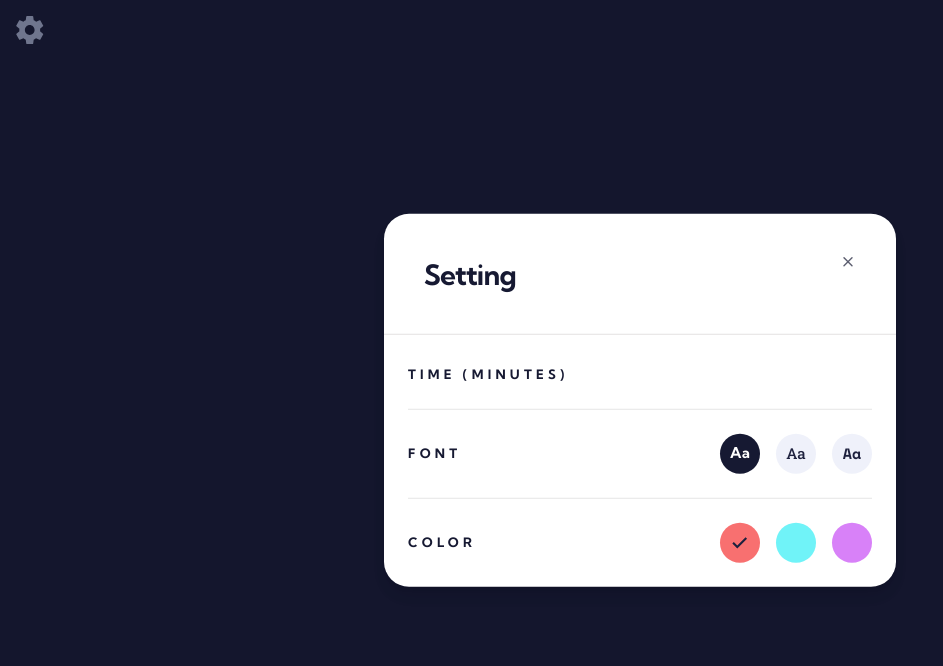
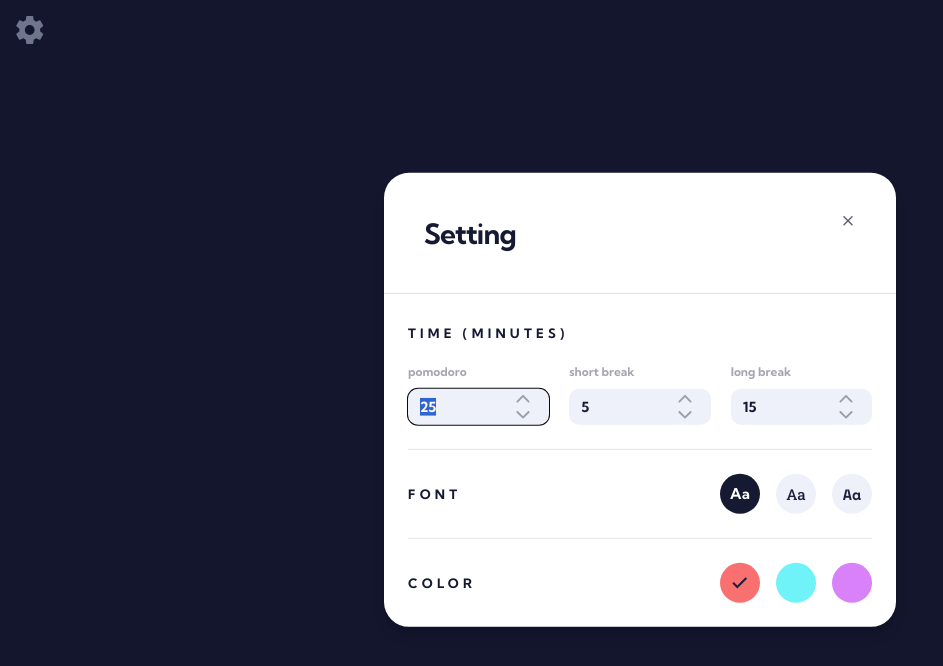
Before and after one commit to tatasadi/pomodoro-app, a Next.js app: page / in a window 1280 px wide. Both pictures are taken after a click on the button 30 px from the left and 30 px from the top of the page. Shown: the top 666 px of the page, without its empty margins (0-943 px from the left). Built offline with nearby package versions, Linux system fonts and the light colour scheme.

Commit message:
set times

```diff
--- a/app/globals.css
+++ b/app/globals.css
@@ -69,4 +69,9 @@ body {
 	body {
 		@apply bg-background text-foreground;
 	}
+	input[type='number']::-webkit-inner-spin-button,
+	input[type='number']::-webkit-outer-spin-button {
+		-webkit-appearance: none;
+		margin: 0;
+	}
 }
--- a/app/setting-context.tsx
+++ b/app/setting-context.tsx
@@ -8,6 +8,10 @@ interface SettingContextType {
 	setFont: React.Dispatch<React.SetStateAction<string>>
 	color: string
 	setColor: React.Dispatch<React.SetStateAction<string>>
+	times: { pomodoro: number; shortBreak: number; longBreak: number }
+	setTimes: React.Dispatch<
+		React.SetStateAction<{ pomodoro: number; shortBreak: number; longBreak: number }>
+	>
 }
 
 const SettingContext = createContext<SettingContextType | undefined>(undefined)
@@ -15,6 +19,7 @@ const SettingContext = createContext<SettingContextType | undefined>(undefined)
 export const SettingContextProvider = ({ children }: { children: React.ReactNode }) => {
 	const [font, setFont] = useState('kumbhSans')
 	const [color, setColor] = useState('red')
+	const [times, setTimes] = useState({ pomodoro: 25, shortBreak: 5, longBreak: 15 })
 
 	const fontClasses = useMemo(
 		() => ({
@@ -31,7 +36,7 @@ export const SettingContextProvider = ({ children }: { children: React.ReactNode
 	}, [font, fontClasses])
 
 	return (
-		<SettingContext.Provider value={{ font, setFont, color, setColor }}>
+		<SettingContext.Provider value={{ font, setFont, color, setColor, times, setTimes }}>
 			{children}
 		</SettingContext.Provider>
 	)
--- a/components/icons/check-icon.tsx
+++ b/components/icons/check-icon.tsx
@@ -1,7 +1,7 @@
 export default function CheckIcon() {
 	return (
 		<svg xmlns="http://www.w3.org/2000/svg" width="15" height="11" viewBox="0 0 15 11" fill="none">
-			<path d="M1 5.5L4.95263 9.45263L13.4053 1" stroke="currentColor" stroke-width="2" />
+			<path d="M1 5.5L4.95263 9.45263L13.4053 1" stroke="currentColor" strokeWidth="2" />
 		</svg>
 	)
 }
--- /dev/null
+++ b/components/number-input.tsx
@@ -0,0 +1,56 @@
+'use client'
+import { useState } from 'react'
+import { Input } from './ui/input'
+import { Label } from './ui/label'
+import { IoIosArrowUp, IoIosArrowDown } from 'react-icons/io'
+
+export default function NumberInput({
+	label,
+	name,
+	defaultValue,
+	handleUpdate,
+}: {
+	label: string
+	name: string
+	defaultValue?: number
+	handleUpdate?: (newValue: number) => void
+}) {
+	const [value, setValue] = useState(defaultValue || 0)
+
+	function onChange(newValue: number) {
+		setValue(newValue)
+		if (handleUpdate) {
+			handleUpdate(newValue)
+		}
+	}
+
+	return (
+		<div className="grid grid-cols-2 sm:grid-cols-1">
+			<Label
+				htmlFor={name}
+				className="text-background/40 text-left self-center sm:mb-[0.62rem] text-xs font-bold"
+			>
+				{label}
+			</Label>
+			<div className="relative">
+				<Input
+					type="number"
+					id={name}
+					name={name}
+					min={0}
+					value={value}
+					onChange={e => onChange(Number(e.target.value))}
+					className="bg-light-gray border-none shadow-none rounded-[0.625rem]"
+				/>
+				<IoIosArrowUp
+					className="text-background/40 text-xl absolute right-4 top-0 cursor-pointer"
+					onClick={() => onChange(value + 1)}
+				/>
+				<IoIosArrowDown
+					className="text-background/40 text-xl absolute right-4 bottom-0 cursor-pointer"
+					onClick={() => onChange(value - 1 > 0 ? value - 1 : 0)}
+				/>
+			</div>
+		</div>
+	)
+}
--- a/components/setting.tsx
+++ b/components/setting.tsx
@@ -14,9 +14,10 @@ import { cn } from '@/lib/utils'
 import { Button } from '@/components/ui/button'
 import { useSetting } from '@/app/setting-context'
 import CheckIcon from './icons/check-icon'
+import NumberInput from './number-input'
 
 export default function Setting() {
-	const { font, setFont, color, setColor } = useSetting()
+	const { font, setFont, color, setColor, times, setTimes } = useSetting()
 
 	return (
 		<Dialog>
@@ -26,10 +27,25 @@ export default function Setting() {
 			<DialogContent>
 				<DialogHeader>
 					<DialogTitle className="text-left text-[1.75rem] font-bold">Setting</DialogTitle>
+					<DialogDescription className="sr-only">Setting for pomodoro timer</DialogDescription>
 					<div className="h-[1px] w-full bg-[#E3E1E1]"></div>
 					<div className="[&>div>h3]:text-[0.6875rem] font-bold [&>div>h3]:tracking-[0.26444rem] text-dark px-6 sm:[&>div>h3]:text-[0.8125rem] [&>div]:py-6">
 						<div>
 							<h3>TIME (MINUTES)</h3>
+							<div className="grid gap-2 mt-5 sm:grid-cols-3 sm:gap-5">
+								<NumberInput label="pomodoro" name="pomodoro" defaultValue={times.pomodoro} />
+								<NumberInput
+									label="short break"
+									name="shortBreak"
+									defaultValue={times.shortBreak}
+								/>
+								<NumberInput
+									label="long break"
+									name="longBreak"
+									defaultValue={times.longBreak}
+									handleUpdate={newValue => setTimes(t => ({ ...t, longBreak: newValue }))}
+								/>
+							</div>
 						</div>
 						<div className="border-y flex flex-col gap-4 sm:flex-row sm:justify-between items-center">
 							<h3>FONT</h3>
--- /dev/null
+++ b/components/ui/input.tsx
@@ -0,0 +1,22 @@
+import * as React from "react"
+
+import { cn } from "@/lib/utils"
+
+const Input = React.forwardRef<HTMLInputElement, React.ComponentProps<"input">>(
+  ({ className, type, ...props }, ref) => {
+    return (
+      <input
+        type={type}
+        className={cn(
+          "flex h-9 w-full rounded-md border border-input bg-transparent px-3 py-1 text-base shadow-sm transition-colors file:border-0 file:bg-transparent file:text-sm file:font-medium file:text-foreground placeholder:text-muted-foreground focus-visible:outline-none focus-visible:ring-1 focus-visible:ring-ring disabled:cursor-not-allowed disabled:opacity-50 md:text-sm",
+          className
+        )}
+        ref={ref}
+        {...props}
+      />
+    )
+  }
+)
+Input.displayName = "Input"
+
+export { Input }
--- /dev/null
+++ b/components/ui/label.tsx
@@ -0,0 +1,26 @@
+"use client"
+
+import * as React from "react"
+import * as LabelPrimitive from "@radix-ui/react-label"
+import { cva, type VariantProps } from "class-variance-authority"
+
+import { cn } from "@/lib/utils"
+
+const labelVariants = cva(
+  "text-sm font-medium leading-none peer-disabled:cursor-not-allowed peer-disabled:opacity-70"
+)
+
+const Label = React.forwardRef<
+  React.ElementRef<typeof LabelPrimitive.Root>,
+  React.ComponentPropsWithoutRef<typeof LabelPrimitive.Root> &
+    VariantProps<typeof labelVariants>
+>(({ className, ...props }, ref) => (
+  <LabelPrimitive.Root
+    ref={ref}
+    className={cn(labelVariants(), className)}
+    {...props}
+  />
+))
+Label.displayName = LabelPrimitive.Root.displayName
+
+export { Label }
--- a/package.json
+++ b/package.json
@@ -10,6 +10,7 @@
   },
   "dependencies": {
     "@radix-ui/react-dialog": "^1.1.2",
+    "@radix-ui/react-label": "^2.1.0",
     "@radix-ui/react-slot": "^1.1.0",
     "class-variance-authority": "^0.7.1",
     "clsx": "^2.1.1",
@@ -17,6 +18,7 @@
     "next": "15.0.3",
     "react": "19.0.0-rc-66855b96-20241106",
     "react-dom": "19.0.0-rc-66855b96-20241106",
+    "react-icons": "^5.3.0",
     "tailwind-merge": "^2.5.5",
     "tailwindcss-animate": "^1.0.7"
   },
```
Also changed, not shown: 1 other file (tests, documents, lock files or other folders).
